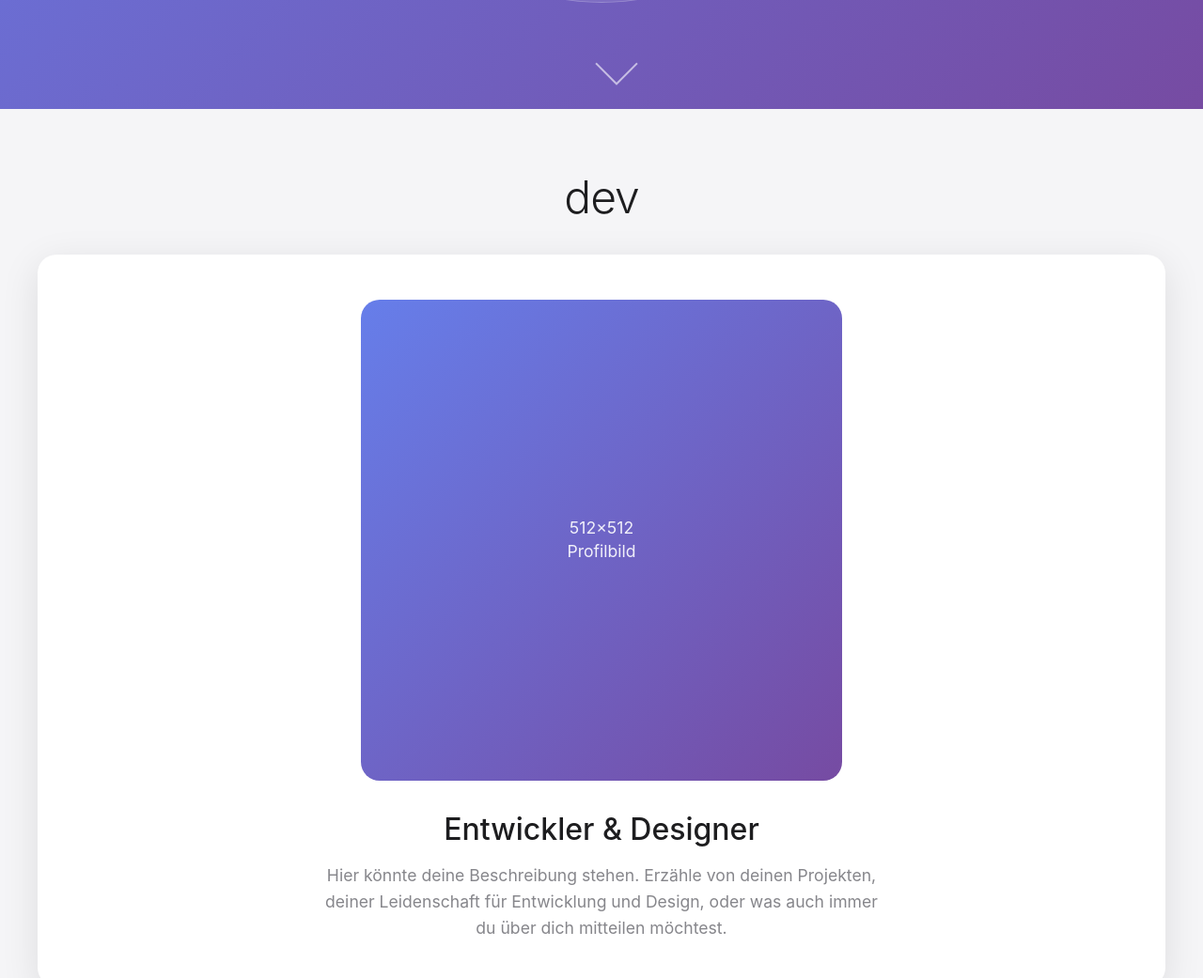
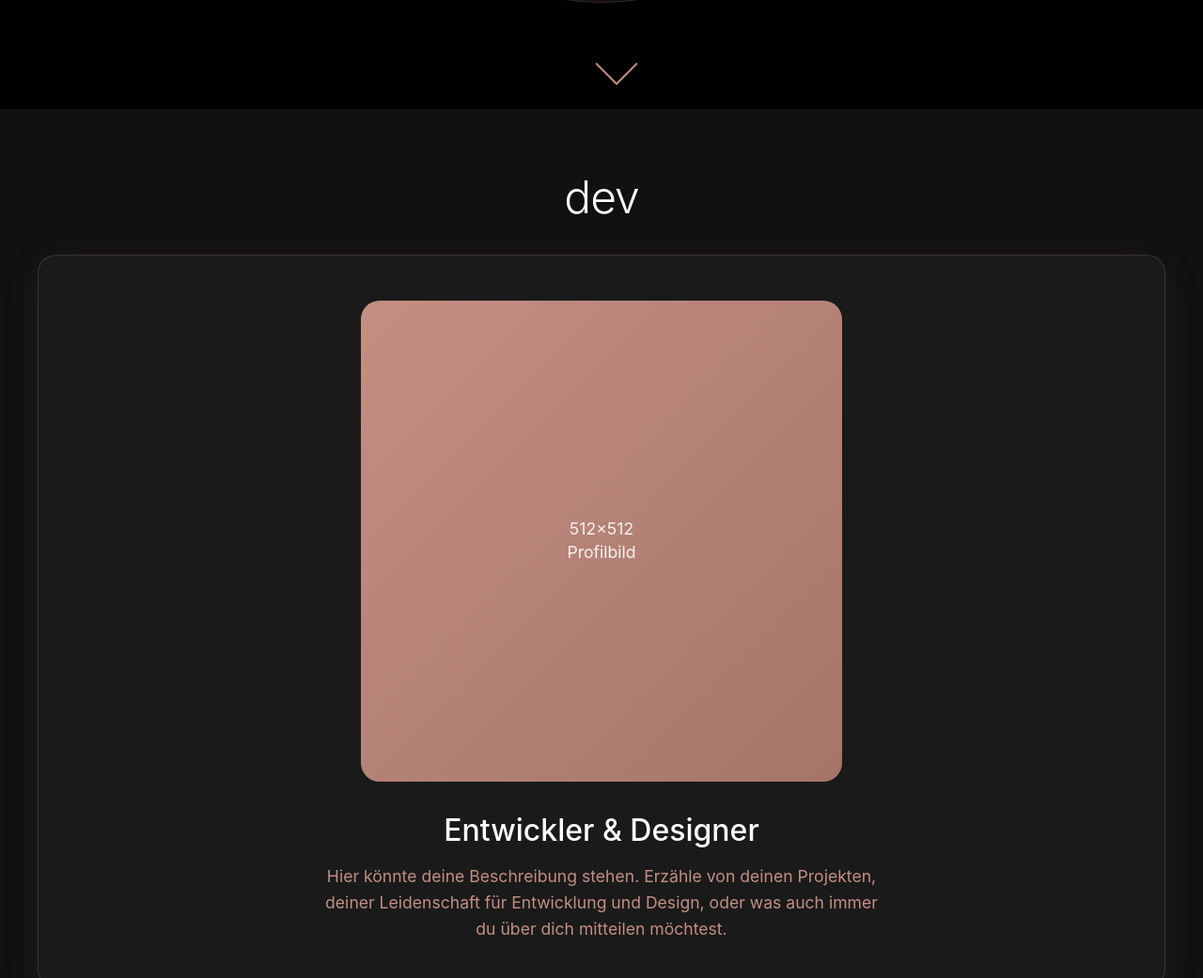
Before and after one commit to Snopygit/aboutme, a plain HTML site: page index.html in a window 1280 px wide. Shown: the part 684-1725 px from the top of the page at 94% size. Drawn offline with Linux system fonts and the light colour scheme.

Commit message:
Update index.html

```diff
--- a/index.html
+++ b/index.html
@@ -13,12 +13,11 @@
 
         body {
             font-family: -apple-system, BlinkMacSystemFont, 'Segoe UI', Roboto, Oxygen, Ubuntu, Cantarell, sans-serif;
-            background: linear-gradient(135deg, #667eea 0%, #764ba2 100%);
-            color: #333;
+            background: #000000;
+            color: #ffffff;
             overflow-x: hidden;
         }
 
-        /* Start Screen */
         .start-screen {
             height: 100vh;
             display: flex;
@@ -27,7 +26,7 @@
             justify-content: center;
             text-align: center;
             position: relative;
-            background: linear-gradient(135deg, #667eea 0%, #764ba2 100%);
+            background: #000000;
         }
 
         .start-screen h1 {
@@ -44,8 +43,8 @@
             width: 512px;
             height: 512px;
             border-radius: 50%;
-            background: rgba(255, 255, 255, 0.1);
-            border: 2px solid rgba(255, 255, 255, 0.2);
+            background: rgba(196, 143, 131, 0.1);
+            border: 2px solid rgba(196, 143, 131, 0.3);
             display: flex;
             align-items: center;
             justify-content: center;
@@ -58,12 +57,12 @@
 
         .profile-placeholder-start:hover {
             transform: scale(1.05);
-            border-color: rgba(255, 255, 255, 0.4);
+            border-color: #c48f83;
         }
 
         .profile-placeholder-start::before {
             content: "512×512";
-            color: rgba(255, 255, 255, 0.6);
+            color: rgba(196, 143, 131, 0.8);
             font-size: 1.2rem;
             font-weight: 300;
         }
@@ -80,16 +79,15 @@
         .scroll-arrow {
             width: 2rem;
             height: 2rem;
-            border-right: 2px solid rgba(255, 255, 255, 0.6);
-            border-bottom: 2px solid rgba(255, 255, 255, 0.6);
+            border-right: 2px solid #c48f83;
+            border-bottom: 2px solid #c48f83;
             transform: rotate(45deg);
             animation: bounce 2s infinite;
         }
 
-        /* Content Section */
         .content {
             min-height: 100vh;
-            background: #f5f5f7;
+            background: #111111;
             padding: 4rem 2rem;
             position: relative;
         }
@@ -107,20 +105,21 @@
         .dev-title {
             font-size: 3rem;
             font-weight: 300;
-            color: #1d1d1f;
+            color: #ffffff;
             margin-bottom: 2rem;
             letter-spacing: -1px;
         }
 
         .dev-card {
-            background: white;
+            background: #1a1a1a;
             border-radius: 20px;
             padding: 3rem;
-            box-shadow: 0 10px 40px rgba(0, 0, 0, 0.1);
+            box-shadow: 0 10px 40px rgba(196, 143, 131, 0.1);
             transition: all 0.4s cubic-bezier(0.25, 0.46, 0.45, 0.94);
             cursor: pointer;
             position: relative;
             overflow: hidden;
+            border: 1px solid rgba(196, 143, 131, 0.2);
         }
 
         .dev-card::before {
@@ -130,13 +129,14 @@
             left: -100%;
             width: 100%;
             height: 100%;
-            background: linear-gradient(90deg, transparent, rgba(255, 255, 255, 0.4), transparent);
+            background: linear-gradient(90deg, transparent, rgba(196, 143, 131, 0.1), transparent);
             transition: left 0.6s;
         }
 
         .dev-card:hover {
             transform: translateY(-10px) scale(1.02);
-            box-shadow: 0 25px 60px rgba(0, 0, 0, 0.15);
+            box-shadow: 0 25px 60px rgba(196, 143, 131, 0.2);
+            border-color: #c48f83;
         }
 
         .dev-card:hover::before {
@@ -147,7 +147,7 @@
             width: 512px;
             height: 512px;
             border-radius: 20px;
-            background: linear-gradient(135deg, #667eea, #764ba2);
+            background: linear-gradient(135deg, #c48f83, #a67469);
             margin: 0 auto 2rem;
             display: flex;
             align-items: center;
@@ -180,13 +180,13 @@
         .card-title {
             font-size: 2rem;
             font-weight: 500;
-            color: #1d1d1f;
+            color: #ffffff;
             margin-bottom: 1rem;
         }
 
         .card-description {
             font-size: 1.1rem;
-            color: #86868b;
+            color: #c48f83;
             line-height: 1.6;
             max-width: 600px;
             margin: 0 auto;
@@ -246,11 +246,10 @@
             scroll-behavior: smooth;
         }
 
-        /* Glass morphism effect for better modern look */
         .glass-effect {
             backdrop-filter: blur(20px);
-            background: rgba(255, 255, 255, 0.1);
-            border: 1px solid rgba(255, 255, 255, 0.2);
+            background: rgba(196, 143, 131, 0.1);
+            border: 1px solid rgba(196, 143, 131, 0.2);
         }
     </style>
 </head>
```
